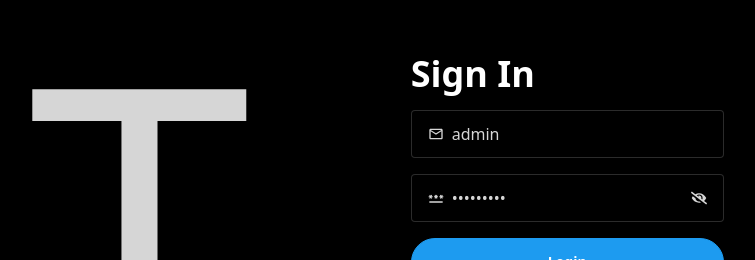
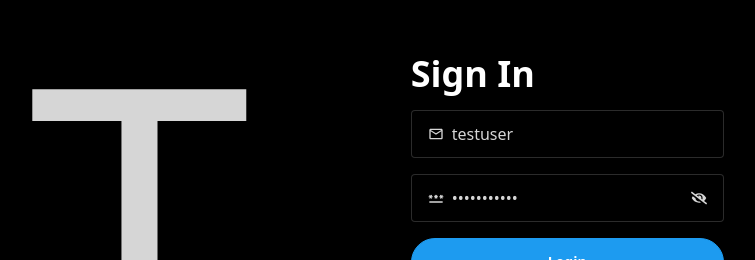
Before and after one commit to rishabh137/talkwave, a React (Vite) app in the folder client/: page /login in a window 1280 px wide. Shown: the part 180-440 px from the top of the page, without its empty margins (264-1019 px from the left). Built offline with nearby package versions, Linux system fonts and the light colour scheme; no server answers.

Commit message:
added test user

```diff
--- a/client/package.json
+++ b/client/package.json
@@ -11,6 +11,7 @@
   },
   "dependencies": {
     "@tanstack/react-query": "^5.48.0",
+    "axios": "^1.7.2",
     "react": "^18.2.0",
     "react-dom": "^18.2.0",
     "react-hot-toast": "^2.4.1",
--- a/client/src/pages/auth/login/LoginPage.jsx
+++ b/client/src/pages/auth/login/LoginPage.jsx
@@ -11,8 +11,8 @@ import toast from "react-hot-toast";
 
 const LoginPage = () => {
     const [formData, setFormData] = useState({
-        username: "admin",
-        password: "admin@123",
+        username: "testuser",
+        password: "testuser123",
     });
     const [showPassword, setShowPassword] = useState(false)
 
--- a/client/src/pages/home/CreatePost.jsx
+++ b/client/src/pages/home/CreatePost.jsx
@@ -91,7 +91,6 @@ const CreatePost = () => {
                             className='fill-primary w-6 h-6 cursor-pointer'
                             onClick={() => imgRef.current.click()}
                         />
-                        <BsEmojiSmileFill className='fill-primary w-5 h-5 cursor-pointer' />
                     </div>
                     <input type='file' accept="image/*" hidden ref={imgRef} onChange={handleImgChange} />
                     <button className='btn btn-primary rounded-full btn-sm text-white px-4'>
--- a/client/src/pages/home/HomePage.jsx
+++ b/client/src/pages/home/HomePage.jsx
@@ -2,6 +2,7 @@ import { useState } from "react";
 
 import Posts from "../../components/common/Posts";
 import CreatePost from "./CreatePost";
+// import MoodSelector from "../../components/common/MoodSelector";
 
 const HomePage = () => {
     const [feedType, setFeedType] = useState("forYou");
@@ -26,6 +27,8 @@ const HomePage = () => {
 
                 <CreatePost />
 
+                {/* <MoodSelector /> */}
+
                 <Posts feedType={feedType} />
             </div>
         </>
--- a/client/src/pages/profile/EditProfileModal.jsx
+++ b/client/src/pages/profile/EditProfileModal.jsx
@@ -47,7 +47,12 @@ const EditProfileModal = ({ authUser }) => {
         <>
             <button
                 className='btn btn-outline rounded-full btn-sm'
-                onClick={() => document.getElementById("edit_profile_modal").showModal()}
+                onClick={() => {
+                    authUser.username === "testuser" ?
+                        window.alert("This is a test model. To update the profile, please create a new account. But you can update profile picture.")
+                        :
+                        document.getElementById("edit_profile_modal").showModal()
+                }}
             >
                 Edit profile
             </button>
--- a/client/src/pages/profile/ProfilePage.jsx
+++ b/client/src/pages/profile/ProfilePage.jsx
@@ -28,6 +28,7 @@ const ProfilePage = () => {
 
     const { data: authUser } = useQuery({ queryKey: ["authUser"] })
     const { data: postLen } = useQuery({ queryKey: ["posts"] })
+    console.log(authUser);
 
     const { data: user, isLoading, refetch, isRefetching } = useQuery({
         queryKey: ["userProfile"],
@@ -166,9 +167,9 @@ const ProfilePage = () => {
 
                             <div className='flex flex-col gap-4 mt-14 px-4'>
                                 <div className='flex flex-col'>
-                                    <span className='font-bold text-lg'>{user?.fullname}</span>
+                                    <span className='font-bold text-lg'>{authUser?.fullname}</span>
                                     <span className='text-sm text-slate-500'>@{authUser?.username}</span>
-                                    <span className='text-sm my-1'>{user?.bio}</span>
+                                    <span className='text-sm my-1'>{authUser?.bio}</span>
                                 </div>
 
                                 <div className='flex gap-2 flex-wrap'>
--- a/package.json
+++ b/package.json
@@ -13,9 +13,11 @@
   "type": "module",
   "license": "ISC",
   "dependencies": {
+    "axios": "^1.7.2",
     "bcryptjs": "^2.4.3",
     "cloudinary": "^2.2.0",
     "cookie-parser": "^1.4.6",
+    "cors": "^2.8.5",
     "dotenv": "^16.4.5",
     "express": "^4.19.2",
     "jsonwebtoken": "^9.0.2",
```
Also changed, not shown: 2 other files (tests, documents, lock files or other folders).
